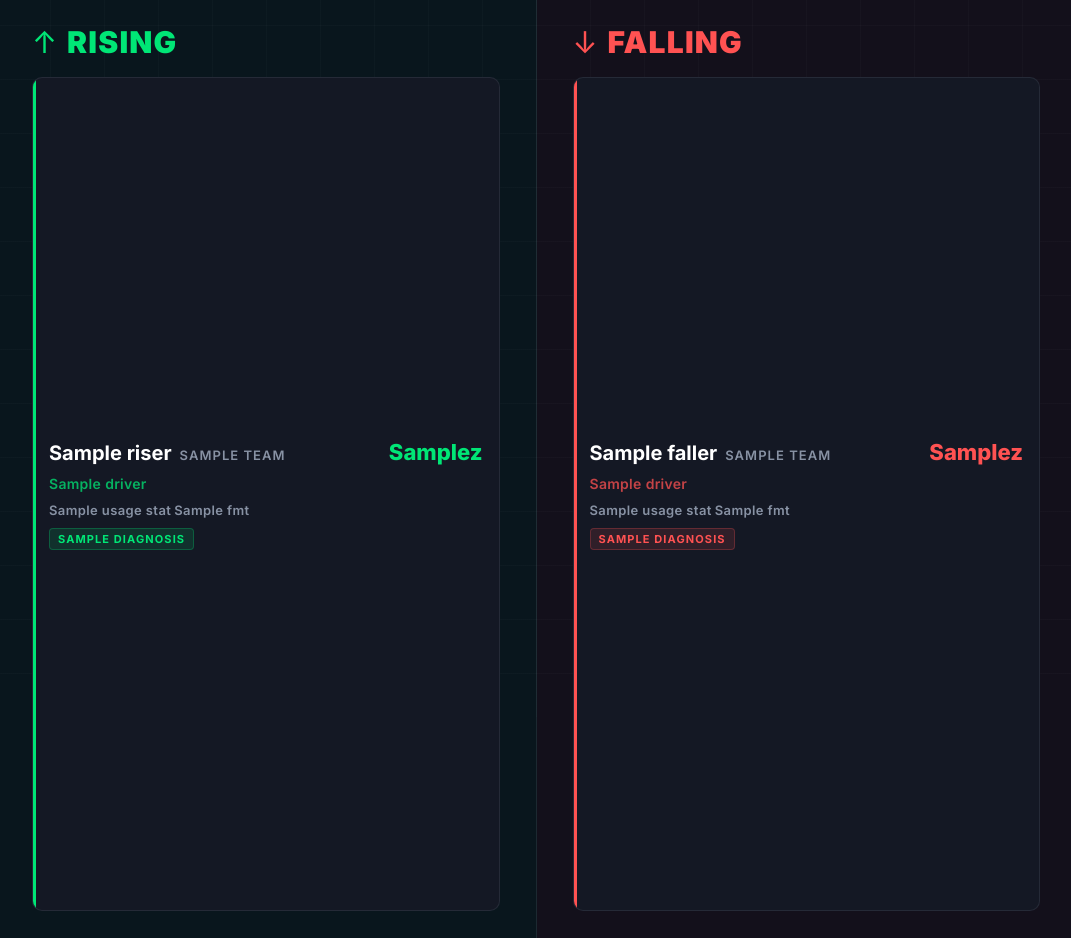
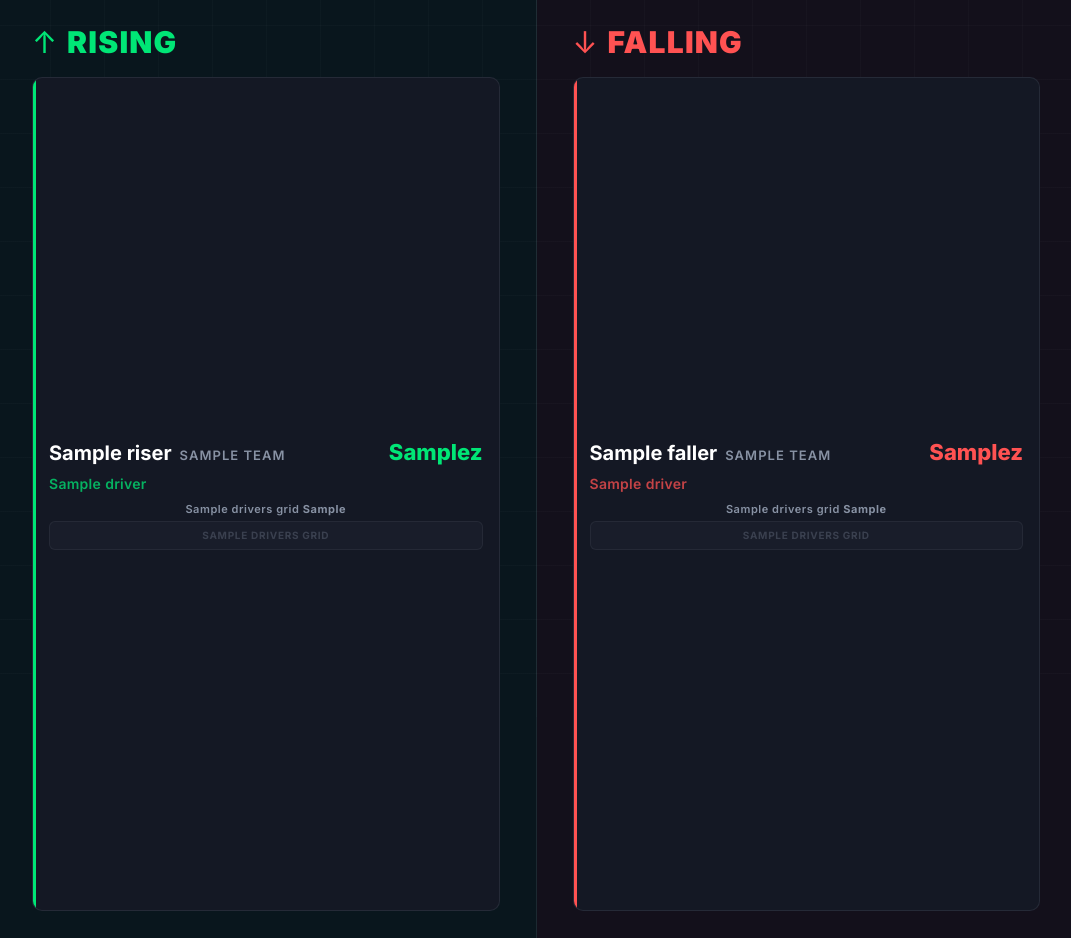
Before and after one commit to harrystutchbury/nba-driver-app, a Python web app: template social/templates/risers_fallers.html in a window 1280 px wide. Shown: the part 83-1021 px from the top of the page, without its empty margins (4-1075 px from the left). Run offline with Jinja, Linux system fonts and the light colour scheme; the template is opened without the code that fills it: most values are stand-ins (such as "Sample title", 1, 10 or a date in 2020).

Commit message:
risers_fallers: replace diagnosis tag with 3-box driver grid
Each card now shows three horizontally-distributed boxes (MIN/G → Role,
FGA/G → Usage, FG% → Hot/Cold) with the stat delta above each box.
Box is coloured green/red if the signal is above threshold, dimmed if
not significant — allowing multiple active drivers to show at once.

Co-Authored-By: Claude Sonnet 4.6 <noreply@anthropic.com>

```diff
--- a/social/templates/risers_fallers.html
+++ b/social/templates/risers_fallers.html
@@ -210,47 +210,57 @@
   .rising  .driver-chip { color: rgba(0,230,118,0.75); }
   .falling .driver-chip { color: rgba(255,82,82,0.75); }
 
-  /* Usage stats row */
-  .usage-row {
+  /* Driver boxes grid */
+  .driver-grid {
     display: flex;
+    gap: 8px;
+  }
+  .driver-box-wrap {
+    flex: 1;
+    display: flex;
+    flex-direction: column;
     align-items: center;
-    gap: 16px;
-    margin-bottom: 10px;
+    gap: 5px;
   }
-  .usage-stat {
-    font-size: 13px;
+  .driver-stat-label {
+    font-size: 11px;
     font-weight: 600;
-    letter-spacing: 0.03em;
-    white-space: nowrap;
+    color: var(--muted);
+    letter-spacing: 0.05em;
+    text-align: center;
   }
-  .usage-label {
-    color: var(--muted);
-    margin-right: 3px;
+  .driver-stat-val {
+    font-weight: 700;
+    font-variant-numeric: tabular-nums;
   }
-  .usage-pos { color: var(--green); }
-  .usage-neg { color: var(--red); }
-  .usage-neu { color: var(--muted); }
-
-  /* Diagnosis tag */
-  .diagnosis-tag {
-    display: inline-block;
-    align-self: flex-start;
-    font-size: 11px;
+  .dv-pos { color: var(--green); }
+  .dv-neg { color: var(--red); }
+  .dv-neu { color: var(--muted); }
+  .driver-box {
+    width: 100%;
+    padding: 7px 4px;
+    border-radius: 6px;
+    font-size: 10px;
     font-weight: 700;
-    letter-spacing: 0.1em;
+    text-align: center;
+    letter-spacing: 0.07em;
     text-transform: uppercase;
-    padding: 3px 8px;
-    border-radius: 4px;
+    line-height: 1.3;
   }
-  .rising  .diagnosis-tag {
+  .box-pos {
+    background: rgba(0,230,118,0.14);
+    border: 1px solid rgba(0,230,118,0.35);
     color: var(--green);
-    background: rgba(0,230,118,0.12);
-    border: 1px solid rgba(0,230,118,0.25);
   }
-  .falling .diagnosis-tag {
+  .box-neg {
+    background: rgba(255,82,82,0.14);
+    border: 1px solid rgba(255,82,82,0.35);
     color: var(--red);
-    background: rgba(255,82,82,0.12);
-    border: 1px solid rgba(255,82,82,0.25);
+  }
+  .box-dim {
+    background: rgba(136,146,164,0.05);
+    border: 1px solid rgba(136,146,164,0.1);
+    color: rgba(136,146,164,0.3);
   }
 
   .bottom-bar {
@@ -308,14 +318,18 @@
             <span class="driver-chip">{{ d }}</span>{% if not loop.last %}<span class="driver-sep">·</span>{% endif %}
             {% endfor %}
           </div>
-          <div class="usage-row">
-            {% for u in p.usage_stats %}
-            <span class="usage-stat">
-              <span class="usage-label">{{ u.label }}</span><span class="{% if u.delta > 0 %}usage-pos{% elif u.delta < 0 %}usage-neg{% else %}usage-neu{% endif %}">{{ u.fmt }}</span>
-            </span>
+          <div class="driver-grid">
+            {% for d in p.drivers_grid %}
+            <div class="driver-box-wrap">
+              <div class="driver-stat-label">
+                {{ d.stat_label }} <span class="driver-stat-val {% if d.delta > 0 %}dv-pos{% elif d.delta < 0 %}dv-neg{% else %}dv-neu{% endif %}">{{ d.stat_fmt }}</span>
+              </div>
+              <div class="driver-box {% if d.active %}{% if d.delta > 0 %}box-pos{% else %}box-neg{% endif %}{% else %}box-dim{% endif %}">
+                {{ d.label }}
+              </div>
+            </div>
             {% endfor %}
           </div>
-          <div class="diagnosis-tag">{{ p.diagnosis }}</div>
         </div>
         {% endfor %}
       </div>
@@ -342,14 +356,18 @@
             <span class="driver-chip">{{ d }}</span>{% if not loop.last %}<span class="driver-sep">·</span>{% endif %}
             {% endfor %}
           </div>
-          <div class="usage-row">
-            {% for u in p.usage_stats %}
-            <span class="usage-stat">
-              <span class="usage-label">{{ u.label }}</span><span class="{% if u.delta > 0 %}usage-pos{% elif u.delta < 0 %}usage-neg{% else %}usage-neu{% endif %}">{{ u.fmt }}</span>
-            </span>
+          <div class="driver-grid">
+            {% for d in p.drivers_grid %}
+            <div class="driver-box-wrap">
+              <div class="driver-stat-label">
+                {{ d.stat_label }} <span class="driver-stat-val {% if d.delta > 0 %}dv-pos{% elif d.delta < 0 %}dv-neg{% else %}dv-neu{% endif %}">{{ d.stat_fmt }}</span>
+              </div>
+              <div class="driver-box {% if d.active %}{% if d.delta > 0 %}box-pos{% else %}box-neg{% endif %}{% else %}box-dim{% endif %}">
+                {{ d.label }}
+              </div>
+            </div>
             {% endfor %}
           </div>
-          <div class="diagnosis-tag">{{ p.diagnosis }}</div>
         </div>
         {% endfor %}
       </div>
```
Also changed, not shown: social/content/risers_fallers.py (+27 -23 lines).
